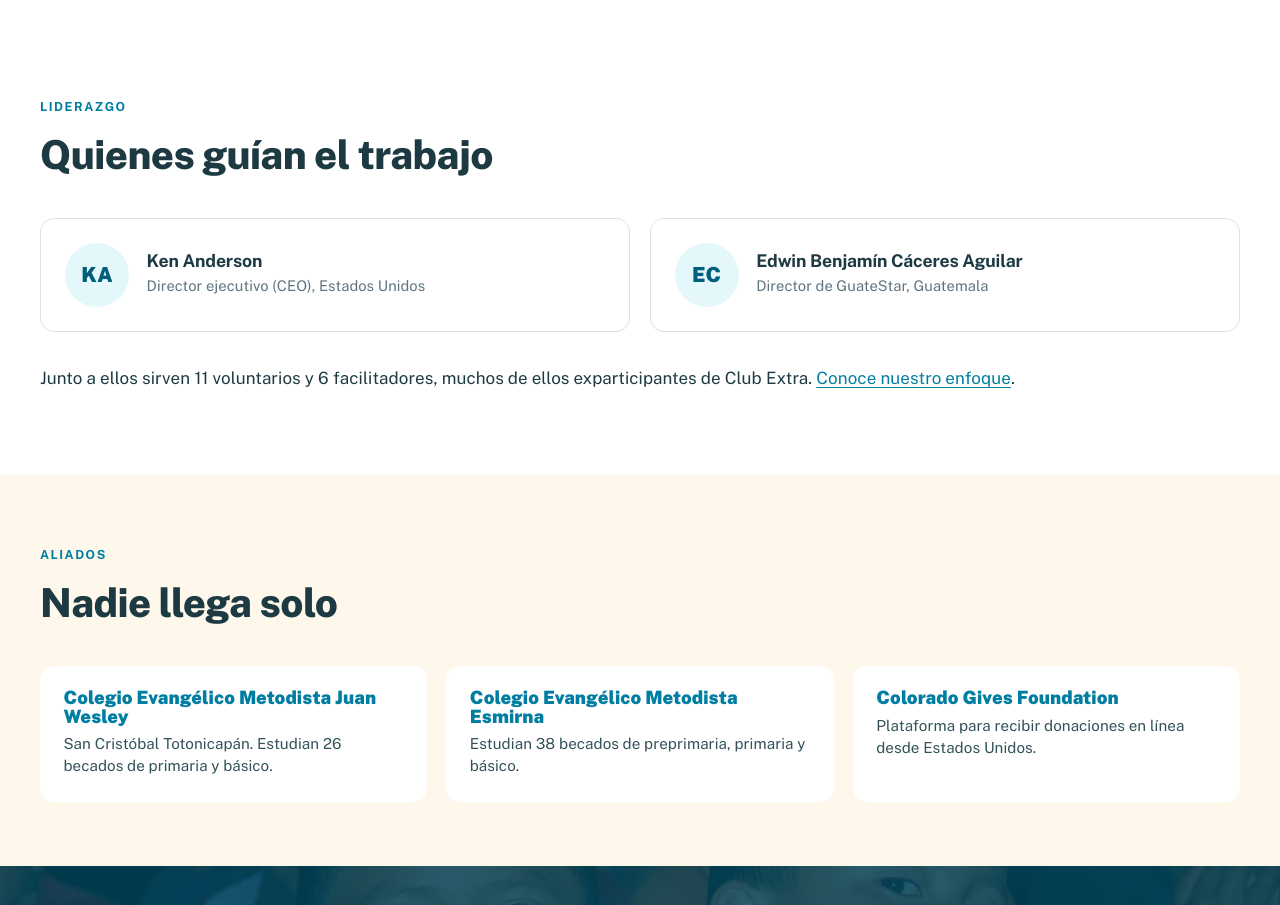
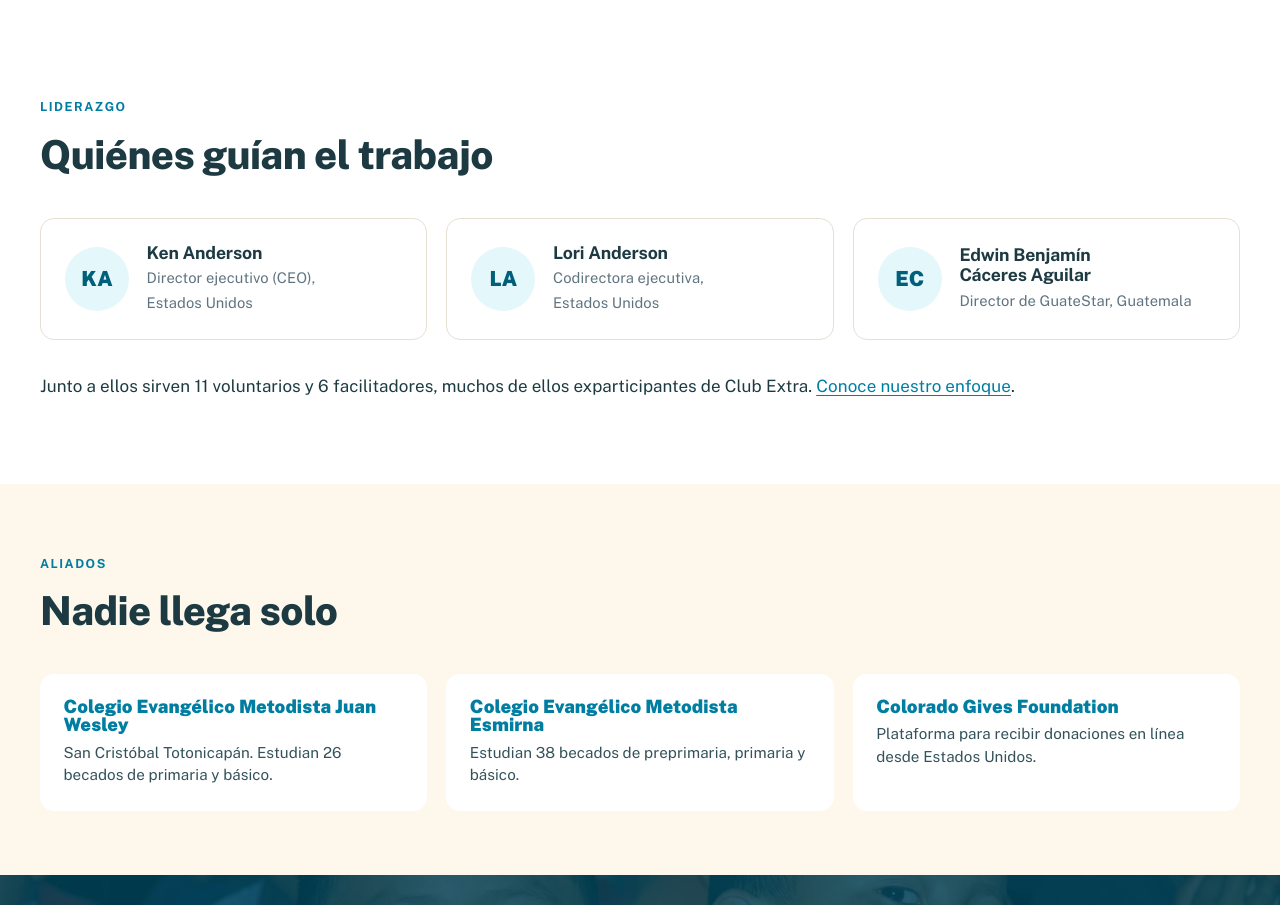
Before and after one commit to Sakuz29/Sitiowebpruebaguatestarv7.github.io, a plain HTML site: page es/quienes-somos/index.html in a window 1280 px wide. Shown: the part 5040-5945 px from the top of the page. Drawn offline with nearby package versions, Linux system fonts and the light colour scheme.

Commit message:
Agrega a Lori Anderson como codirectora ejecutiva
Co-Authored-By: Claude Opus 5.5 <noreply@anthropic.com>
Claude-Session: https://claude.ai/code/session_01AjYFWy4HFBVXLQNDLkdMWr

```diff
--- a/assets/css/site.css
+++ b/assets/css/site.css
@@ -1017,3 +1017,4 @@ a.rt-box:hover { border-color: var(--nav); transform: translateY(-2px); box-shad
 .rt-age { font-size: .8rem; font-weight: 700; color: var(--nav-ink); }
 #chispa .info-card { background: #fff; }
 .checklist.principles { display: block; columns: auto; grid-template-columns: 1fr; }
+@media (min-width: 900px) { .leaders { grid-template-columns: repeat(3, 1fr); } }
--- a/es/quienes-somos/index.html
+++ b/es/quienes-somos/index.html
@@ -114,9 +114,10 @@
 <p><em>Siguiendo las señales de Dios para dejar un legado duradero</em> es la autobiografía devocional de Lorenzo Anderson: un testimonio de fe, familia y los impulsos de Dios a lo largo de una vida. Incluye el libro completo de 154 páginas, el audiolibro y videos de momentos históricos.</p>
 <a class="btn btn-primary btn-sm" href="../../impulsos/index.html">Leer IMPULSOS</a></div></div>
 </div></section><section class="section-sm" id="liderazgo"><div class="wrap">
-<div class="section-head"><span class="eyebrow">Liderazgo</span><h2>Quienes guían el trabajo</h2></div>
+<div class="section-head"><span class="eyebrow">Liderazgo</span><h2>Quiénes guían el trabajo</h2></div>
 <div class="leaders">
 <div class="leader reveal"><span class="avatar" aria-hidden="true">KA</span><div><h3>Ken Anderson</h3><p>Director ejecutivo (CEO), Estados Unidos</p></div></div>
+<div class="leader reveal"><span class="avatar" aria-hidden="true">LA</span><div><h3>Lori Anderson</h3><p>Codirectora ejecutiva, Estados Unidos</p></div></div>
 <div class="leader reveal"><span class="avatar" aria-hidden="true">EC</span><div><h3>Edwin Benjamín Cáceres Aguilar</h3><p>Director de GuateStar, Guatemala</p></div></div>
 </div>
 <p class="mt-2">Junto a ellos sirven 11 voluntarios y 6 facilitadores, muchos de ellos exparticipantes de Club Extra. <a href="../../es/quienes-somos/nuestro-enfoque/index.html">Conoce nuestro enfoque</a>.</p>
```
Also changed, not shown: about/index.html (+1 -0 lines).
